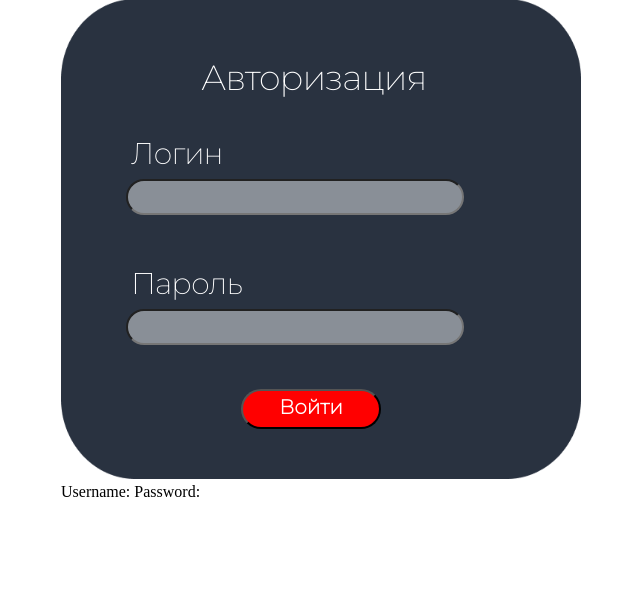
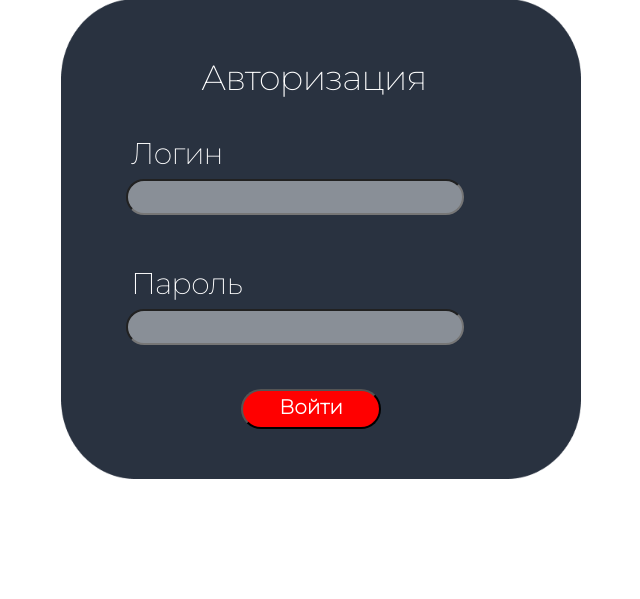
Before and after one commit to EgorLeMeilleur/prodic_perks_cafeteria, a Django app: page /account/auth/ in a window 1280 px wide; the page is wider, and only the part inside the window is pictured. Shown: the part 201-800 px from the top of that part, without its empty margins (439-1079 px from the left). Run offline with Django 4.2, Linux system fonts and the light colour scheme.

Commit message:
правки по авторизации

```diff
--- a/Worker/forms.py
+++ b/Worker/forms.py
@@ -1,5 +1,5 @@
 from django import forms
 
 class LoginForm(forms.Form):
-    username = forms.CharField(max_length=100, widget=forms.TextInput(attrs={'class': 'login'}))
-    password = forms.CharField(widget=forms.PasswordInput(attrs={'class': 'password'}))
+    username = forms.CharField(label="", max_length=100, widget=forms.TextInput(attrs={'class': 'login'}))
+    password = forms.CharField(label="", widget=forms.PasswordInput(attrs={'class': 'password'}))
--- a/templates/logged.html
+++ b/templates/logged.html
@@ -1,5 +1,5 @@
 {% block content %}
-  <h2>Dashboard</h2>
-  <p>Welcome, {{ user.username }}!</p>
-  <a href="{% url 'logout' %}">Logout</a>
+  <h2>Личный кабинет</h2>
+  <p>Добро пожаловать, {{ user.username }}!</p>
+  <a href="{% url 'logout' %}">Выйти из аккаунта</a>
 {% endblock %}
```
Also changed, not shown: db.sqlite3.
